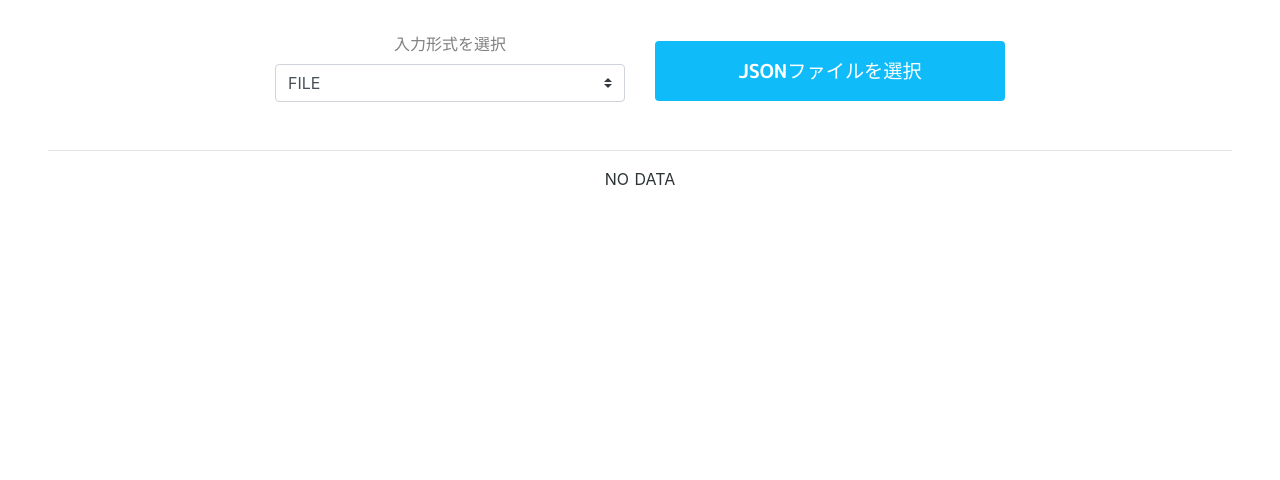
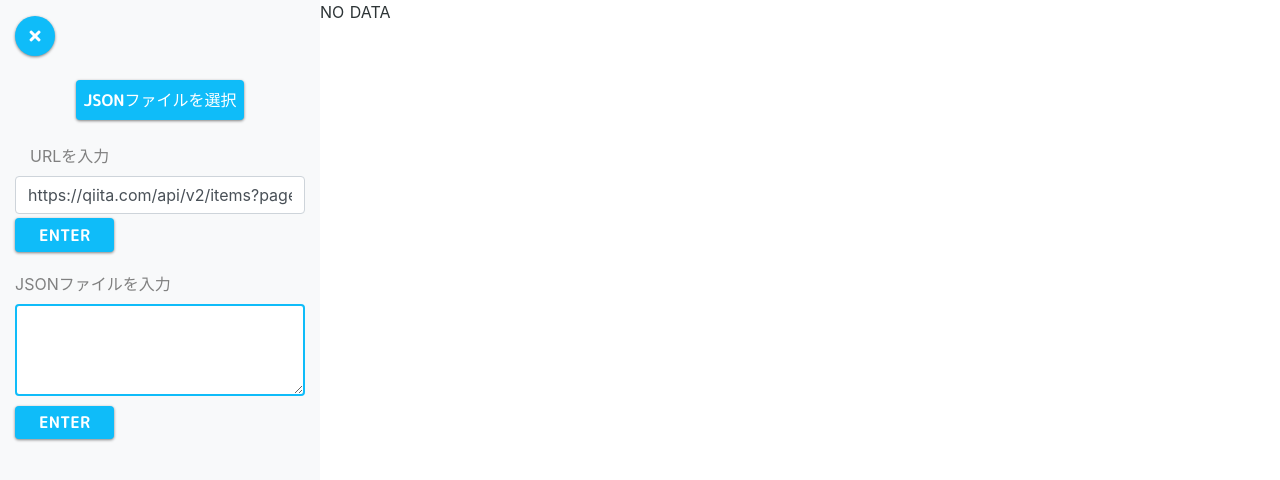
Before and after one commit to nhiroyasu/JsonViewer, a Nuxt app: page / in a window 1280 px wide. Shown: the top 480 px of the page. Built offline with nearby package versions, Linux system fonts and the light colour scheme.

Commit message:
add sidebar

```diff
--- a/components/form_input_container.vue
+++ b/components/form_input_container.vue
@@ -1,7 +1,6 @@
 <template>
-  <div>
-    <div class="form-group form-for-json m-0">
-      <label class="py-3 px-3 rounded d-block" for="input-for-json">JSONファイルを選択</label>
+  <div v-if="show_sidebar" class="form-group form-for-json col-12 p-0 text-center">
+    <label class="py-2 px-2 my-2 rounded my-button" for="input-for-json">JSONファイルを選択</label>
     <input
       type="file"
       class="form-control-file m-0"
@@ -14,6 +13,8 @@
     />
     <!-- <small id="fileHelpId" class="form-text text-muted">JSONファイルを選択</small> -->
   </div>
+  <div v-else class="form-icon">
+    <button class=""><i class="far fa-file-alt"></i></button>
   </div>
 </template>
 
@@ -21,6 +22,9 @@
 import JsonManager from '~/plugins/json_manager.js'
 
 export default {
+  props: {
+    show_sidebar: Boolean,
+  },
   methods: {
     on_changed_data(event) {
       this.$emit('reset')
@@ -46,13 +50,24 @@ export default {
   label {
     background-color: #0fbcf9;
     font-family: var(--app-font-rounded);
-    font-size: 1.2rem;
+    font-size: 1rem;
     color: white;
     cursor: pointer;
-    transition: all 0.3s ease-out;
+  }
+}
 
+.form-icon {
+  padding: 0px;
+  button {
+    border: solid 0px white;
+    width: 100%;
+    color: var(--my-cyan);
+    font-size: 1.2rem;
+    line-height: 1.5rem;
+    padding: 10px 0px;
+    transition-duration: 0.3s;
     &:hover {
-      box-shadow: 0px 0px 10px #0fbaf950;
+      background-color: #9be4ff;
     }
   }
 }
--- a/components/form_textarea_container.vue
+++ b/components/form_textarea_container.vue
@@ -1,6 +1,5 @@
 <template>
-  <div>
-    <div class="form-group">
+  <div v-if="show_sidebar" class="form-group p-0">
     <label for="json-text">JSONファイルを入力</label>
     <textarea
       class="p-2 rounded"
@@ -11,12 +10,14 @@
       @keypress.enter.ctrl="on_text_enter"
     ></textarea>
     <input
-        class="my-1 rounded input-enter"
+      class="my-1 rounded input-enter my-button"
       type="submit"
       value="ENTER"
       @click="on_text_enter"
     />
   </div>
+  <div v-else class="form-icon">
+    <button><i class="far fa-keyboard"></i></button>
   </div>
 </template>
 
@@ -28,6 +29,9 @@ export default {
     return {
       textarea_data: ''
     }
+  },
+  props: {
+    show_sidebar: Boolean,
   },
   methods: {
     on_text_enter() {
--- a/components/form_url_container.vue
+++ b/components/form_url_container.vue
@@ -1,20 +1,28 @@
 <template>
-  <div class="form-group" @submit="on_submit">
-    <div class="row justify-content-around">
+  <div v-if="show_sidebar" class="form-group p-0">
     <label class="col-12 text-left" for="input-for-url">URLを入力</label>
     <input
       v-model="url"
       type="url"
       name="input-for-url"
       id="input-for-url"
-        class="col-md-8 form-control"
+      class="form-control"
       placeholder="URL"
       aria-describedby="helpId"
       @keyup.enter="on_submit"
     />
     <!-- <small id="helpId" class="text-muted">JSONのみ対応</small> -->
-      <input type="submit" class="input-enter col-3 rounded" value="ENTER" >
+    <input
+      type="submit"
+      class="input-enter my-button my-1 rounded"
+      value="ENTER"
+      @click="on_submit"
+    />
   </div>
+  <div v-else class="form-icon">
+    <button>
+      <i class="fas fa-link"></i>
+    </button>
   </div>
 </template>
 
@@ -24,18 +32,25 @@ import request from '~/plugins/request_data.js'
 export default {
   data() {
     return {
-      url: ''
+      url: 'https://qiita.com/api/v2/items?page=1&per_page=20'
     }
   },
-  created () {
+  props: {
+    show_sidebar: Boolean
   },
+  created() {},
   methods: {
     async on_submit() {
       this.$emit('reset')
-      const data = await request.request_data(this.url)
-      console.log(data);
-    },
-  },
+      const res = await request.request_data(this.url)
+      const data = res.data
+      if (data != null) {
+        this.$store.commit('json_data/updateData', data)
+      } else {
+        alert('JSONデータの形式が正しくありません')
+      }
+    }
+  }
 }
 </script>
 
@@ -51,10 +66,5 @@ export default {
   background-color: #0fbcf9;
   border: 0px solid white;
   color: white;
-  transition: all 0.3s ease-out;
-
-  &:hover {
-    box-shadow: 0px 0px 10px #0fbaf950;
-  }
 }
 </style>
--- a/components/json_array.vue
+++ b/components/json_array.vue
@@ -9,6 +9,9 @@
         <div class="array-badge badge">array</div>
         <div class="array-hidden-icon mr-2 p-1" @click="switch_display">
           <i class="fas fa-times"></i>
+        </div>
+        <div v-if="array.length === 0">
+          <span>[ ] : not items</span>
         </div>
         <div v-for="(item, index) in array" :key="index">
           <array-container v-if="Array.isArray(item)" class="my-1" :array="item" />
--- a/components/json_key.vue
+++ b/components/json_key.vue
@@ -1,5 +1,5 @@
 <template>
-  <div class="key-container px-2 py-1 d-inline-flex">
+  <div class="key-container d-inline-flex">
     <i class="fas fa-key pr-1"></i>
     {{ key_data }}
   </div>
@@ -16,7 +16,9 @@ export default {
 <style lang="scss">
 .key-container {
   position: relative;
-  max-width: 120px;
+  padding: 8px 10px;
+  min-width: 60px;
+  max-width: 150px;
   border: 3px solid var(--app-theme-green);
   background-color: var(--app-theme-green);
   border-radius: 5px;
--- a/components/json_object.vue
+++ b/components/json_object.vue
@@ -14,7 +14,7 @@
           <key-container :key_data="k" />
           <array-container v-if="Array.isArray(object[k])" class="mx-2" :array="object[k]" />
           <object-container
-            v-else-if="typeof object[k] === 'object'"
+            v-else-if="typeof object[k] === 'object' && object[k] !== null"
             class="mx-2"
             :object="object[k]"
           />
--- a/nuxt.config.js
+++ b/nuxt.config.js
@@ -19,7 +19,10 @@ export default {
     script: [
       { src: 'https://code.jquery.com/jquery-1.12.4.js' },
       { src: 'https://stackpath.bootstrapcdn.com/bootstrap/4.4.1/js/bootstrap.min.js' }
-    ]
+    ],
+    bodyAttrs: {
+      class: 'body'
+    }
   },
   /*
   ** Customize the progress-bar color
--- a/pages/index.vue
+++ b/pages/index.vue
@@ -1,37 +1,34 @@
 <template>
-  <div class="my-3 root-container text-center">
+  <div class="root-container container m-0">
+    <div class="row" style="width: 100vw; overflow:hidden;">
+      <div
+        class="bg-light main-container main-cotntainer-scroll"
+        :class="{ 'col-12 col-md-3': show_sidebar, 'col-12 col-md-1 p-0': !show_sidebar }"
+      >
+        <div
+          class="switch-forms col-12 p-0 my-3 flex-fill d-none d-md-block"
+          :class="{ 'text-center': !show_sidebar }"
+        >
+          <button class="my-button" @click="show_sidebar=!show_sidebar">
+            <i class="fas fa-times"></i>
+          </button>
+        </div>
+        <form-input-container class="col-12" :show_sidebar="show_sidebar" @reset="on_reset" />
+        <form-url-container class="col-12" :show_sidebar="show_sidebar" @reset="on_reset" />
+        <form-textarea-container class="col-12" :show_sidebar="show_sidebar" @reset="on_reset" />
+      </div>
 
-    <div class="container">
-      <div class="row justify-content-center align-items-center py-3">
-        <div class="form-group col-6 col-md-4">
-          <label for="input-form-select">入力形式を選択</label>
-          <select class="custom-select" id="input-form-select" v-model="select_value">
-            <option value="FILE">FILE</option>
-            <!-- <option>URL</option> -->
-            <option value="INPUT">INPUT</option>
-          </select>
-        </div>
-        <form-input-container
-          v-if="select_value === 'FILE'"
-          class="col-12 col-md-4"
-          @reset="on_reset"
-        />
-        <!-- <form-url-container v-else-if="select_value === 'URL'" class="col-12 col-md-4" @reset="on_reset" /> -->
-        <form-textarea-container
-          v-else-if="select_value === 'INPUT'"
-          class="col-12 col-md-4"
-          @reset="on_reset"
-        />
+      <div
+        class="p-3 main-container main-cotntainer-scroll"
+        :class="{ 'col-md-11': !show_sidebar, 'col-md-9': show_sidebar }"
+        v-if="json_data !== null && is_loaded"
+      >
+        <array-container v-if="Array.isArray(json_data)" :array="json_data" />
+        <object-container v-else :object="json_data" />
       </div>
+      <loading v-else-if="is_loading" />
+      <div v-else>NO DATA</div>
     </div>
-
-    <hr class="mx-5" />
-    <div class="mt-3 px-5" v-if="json_data !== null && is_loaded" style="display:inline-block">
-      <array-container v-if="Array.isArray(json_data)" :array="json_data" />
-      <object-container v-else :object="json_data" />
-    </div>
-    <loading v-else-if="is_loading" />
-    <div v-else>NO DATA</div>
   </div>
 </template>
 
@@ -58,6 +55,7 @@ export default {
     return {
       is_loading: false,
       is_loaded: false,
+      show_sidebar: true,
       select_value: 'ファイル'
     }
   },
@@ -70,8 +68,7 @@ export default {
       console.log('update', this.$store.state.json_data.data !== null)
     })
   },
-  async asyncData({ params }) {
-  },
+  async asyncData({ params }) {},
   computed: {
     json_data() {
       return this.$store.state.json_data.data
@@ -84,6 +81,8 @@ export default {
         setTimeout(() => {
           this.is_loaded = true
         }, 500)
+      } else {
+        this.is_loaded = false
       }
     }
   },
@@ -101,12 +100,31 @@ export default {
 /* font-family: 'Noto Sans JP', sans-serif; */
 @import url('https://fonts.googleapis.com/css?family=Noto+Sans+JP:400&display=swap');
 
+.body {
+  // overflow: hidden;
+}
+
+$tab: 680px; // タブレット
+$sp: 480px; // スマホ
+
+@mixin tab {
+  @media (max-width: ($tab)) {
+    @content;
+  }
+}
+@mixin sp {
+  @media (max-width: ($sp)) {
+    @content;
+  }
+}
+
 :root {
   --app-theme-red: #ff7f6e;
   --app-theme-blue: #7ac5ff;
   --app-theme-green: #a1ff8a;
   --app-theme-yellow: #ffd849;
   --app-theme-purple: #c977ff;
+  --my-cyan: #0fbcf9;
 
   --app-font-serif: 'Noto Sans JP', sans-serif;
   --app-font-rounded: 'M PLUS Rounded 1c', sans-serif;
@@ -115,7 +133,30 @@ export default {
 .root-container {
   color: #2d3436;
   font-size: 1rem;
+}
+
+.switch-forms {
+  position: relative;
+
+  button {
+    background-color: #0fbcf9;
+    height: 40px;
+    width: 40px;
+    color: white;
+    border: solid 0px white;
+    border-radius: 20px;
+  }
+}
+
+.main-container {
+  height: 100vh;
+  @include tab {
+    height: auto;
+  }
+}
+.main-cotntainer-scroll {
   overflow: scroll;
+  -webkit-overflow-scrolling: touch;
 }
 
 .threshold {
@@ -153,4 +194,12 @@ export default {
     transform: scaleX(100%) scaleY(100%);
   }
 }
+
+.my-button {
+  box-shadow: 0px 1px 3px grey;
+  transition-duration: 0.3s;
+  &:hover {
+    box-shadow: 0px 3px 5px grey;
+  }
+}
 </style>
--- a/plugins/request_data.js
+++ b/plugins/request_data.js
@@ -3,10 +3,8 @@ import axios from "axios";
 export default {
   async request_data(url) {
     try {
-      const res = await axios.get(url, {
-        headers: { 'Access-Control-Allow-Origin': '*' },
-      })
-      return res.headers
+      const res = await axios.get(url)
+      return res
     } catch (e) {
       return null
     }
```
Also changed, not shown: components/loading.vue (+5 -8 lines). Lines whose indentation alone changed are shown as unchanged.
